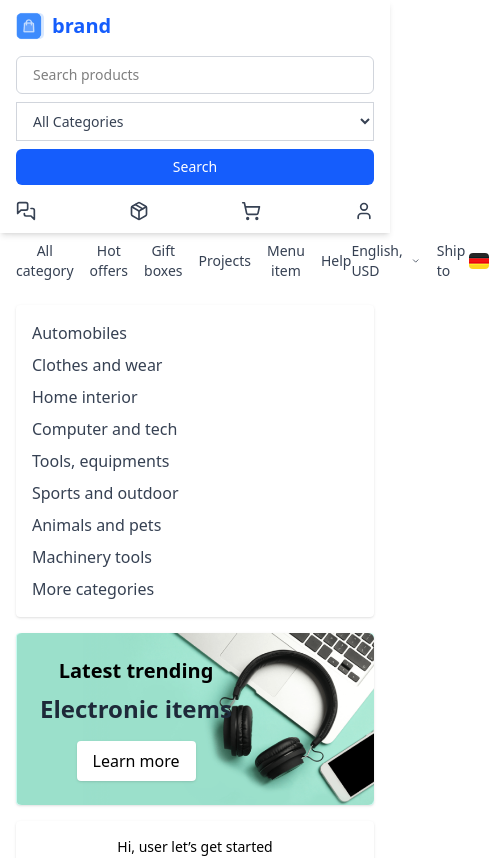
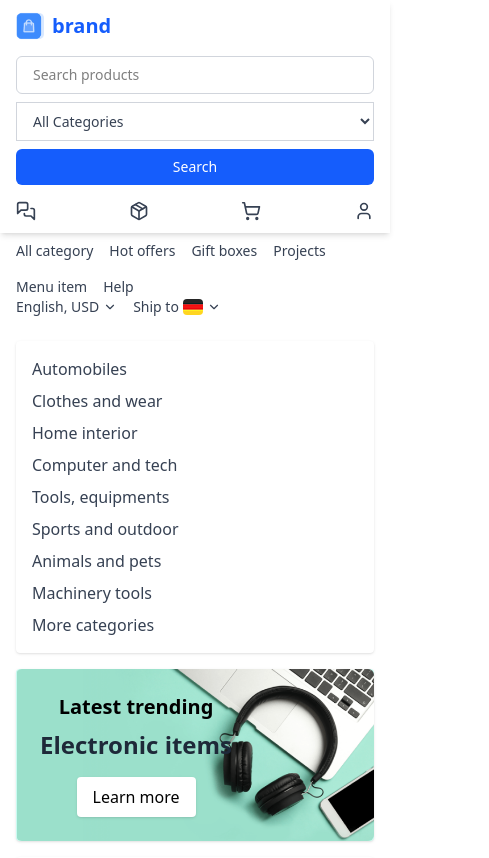
Before and after one commit to RahatBano58/E-commerce-Design, a Next.js app: page / in a window 390 px wide. Shown: the top 858 px of the page, 489 px wide, since content can reach past the window. Built offline with nearby package versions, Linux system fonts and the light colour scheme.

Commit message:
Update SubNavBar.js

```diff
--- a/src/app/components/SubNavBar.js
+++ b/src/app/components/SubNavBar.js
@@ -5,30 +5,27 @@ import Link from "next/link";
 
 export default function SubNavBar() {
   return (
-    <div className="bg-white  px-4 py-2 flex justify-between items-center text-sm text-gray-700">
+    <div className="bg-white px-4 py-2 flex flex-wrap justify-between items-center text-sm text-gray-700">
 
       {/* Left Links */}
-      <div className="flex gap-4 items-center">
-        <Link href="/ProductDetails" > <button className="hover:text-blue-600 font-medium">All category</button>
+      <div className="flex gap-4 items-center flex-wrap sm:flex-nowrap">
+        <Link href="/ProductDetails">
+          <button className="hover:text-blue-600 font-medium">All category</button>
         </Link>
         <button className="hover:text-blue-600">Hot offers</button>
         <button className="hover:text-blue-600">Gift boxes</button>
         <button className="hover:text-blue-600">Projects</button>
         <button className="hover:text-blue-600">Menu item</button>
         <button className="hover:text-blue-600 text-center">
-  <span className="block">Help</span>
-
-</button>
-
-
+          <span className="block">Help</span>
+        </button>
       </div>
 
-      <div className="flex gap-4 items-center">
-
+      {/* Right Links (Language & Shipping) */}
+      <div className="flex gap-4 items-center flex-wrap sm:flex-nowrap">
         <div className="flex items-center gap-1 cursor-pointer hover:text-blue-600">
           English, USD <ChevronDown size={14} />
         </div>
-
 
         <div className="flex items-center gap-1 cursor-pointer hover:text-blue-600">
           Ship to  <img src="/flags/icon1.png" alt="Germany Flag" className="h-4 w-5 object-cover rounded-sm" /><ChevronDown size={14} />
```
